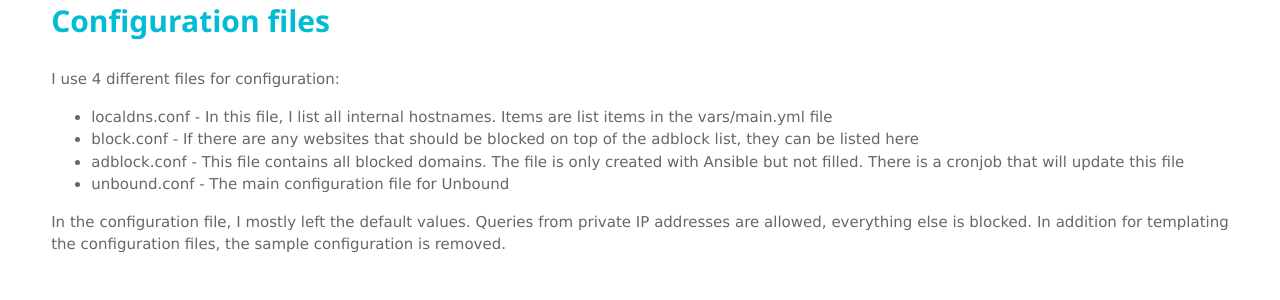
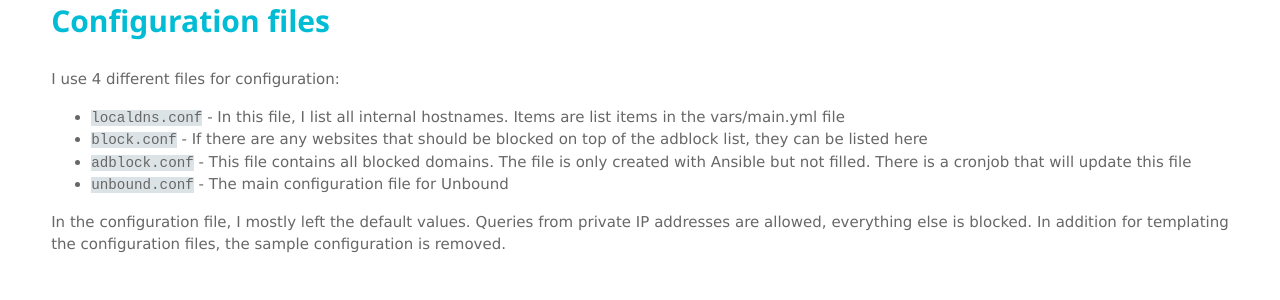
Before and after one commit to tetragir/tetragir.github.io, a Jekyll site: the page built from _posts/2021-06-12-nasbuild-dns.md, in a window 1280 px wide. Shown: the part 896-1196 px from the top of the page. Built offline with Jekyll 4.4.1, drawn with Linux system fonts in a browser that asks for light colours.

Commit message:
Cosmetic change

````diff
--- a/_posts/2021-06-12-nasbuild-dns.md
+++ b/_posts/2021-06-12-nasbuild-dns.md
@@ -27,10 +27,10 @@ Unbound is available from packages, so I'm installing it from there.
 
 ## Configuration files
 I use 4 different files for configuration:
-* localdns.conf - In this file, I list all internal hostnames. Items are list items in the vars/main.yml file
-* block.conf - If there are any websites that should be blocked on top of the adblock list, they can be listed here
-* adblock.conf - This file contains all blocked domains. The file is only created with Ansible but not filled. There is a cronjob that will update this file
-* unbound.conf - The main configuration file for Unbound
+* ```localdns.conf``` - In this file, I list all internal hostnames. Items are list items in the vars/main.yml file
+* ```block.conf``` - If there are any websites that should be blocked on top of the adblock list, they can be listed here
+* ```adblock.conf``` - This file contains all blocked domains. The file is only created with Ansible but not filled. There is a cronjob that will update this file
+* ```unbound.conf``` - The main configuration file for Unbound
 
 In the configuration file, I mostly left the default values. Queries from private IP addresses are allowed, everything else is blocked. In addition for templating the configuration files, the sample configuration is removed.
 
````
